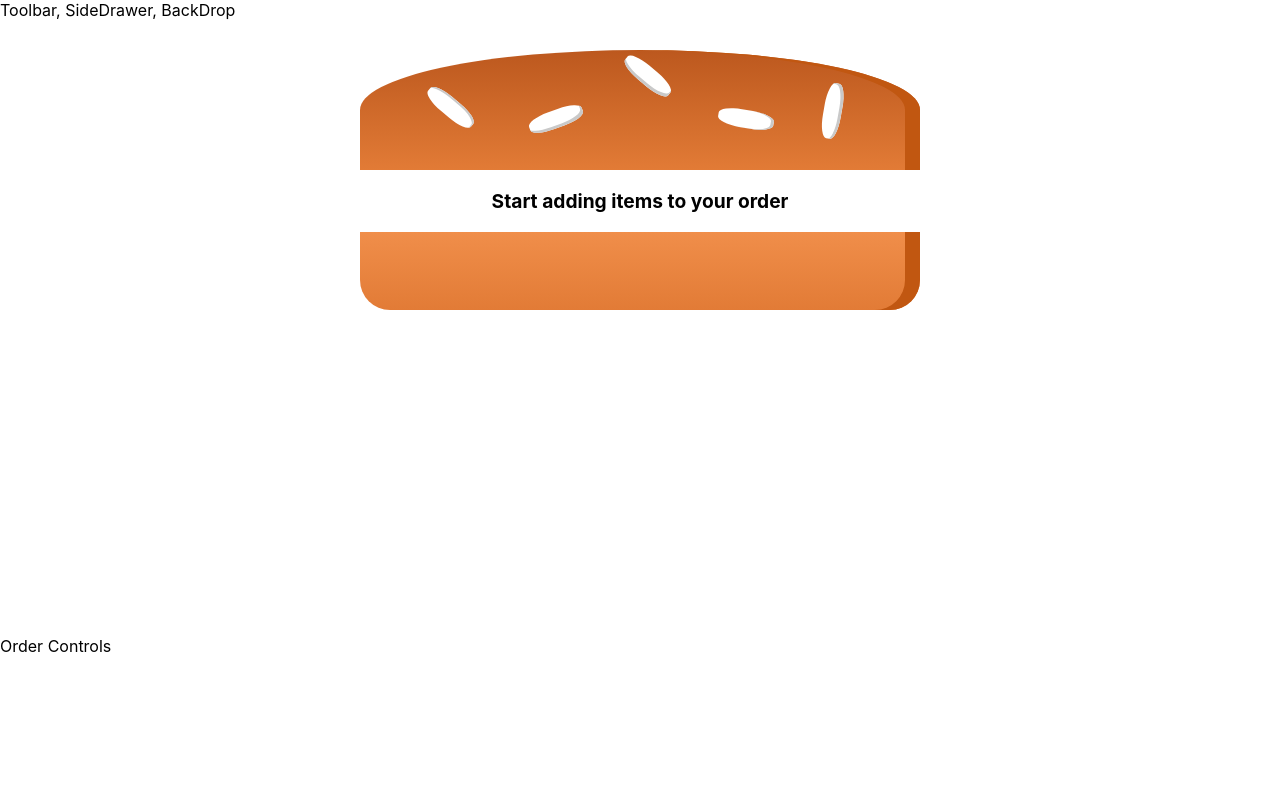
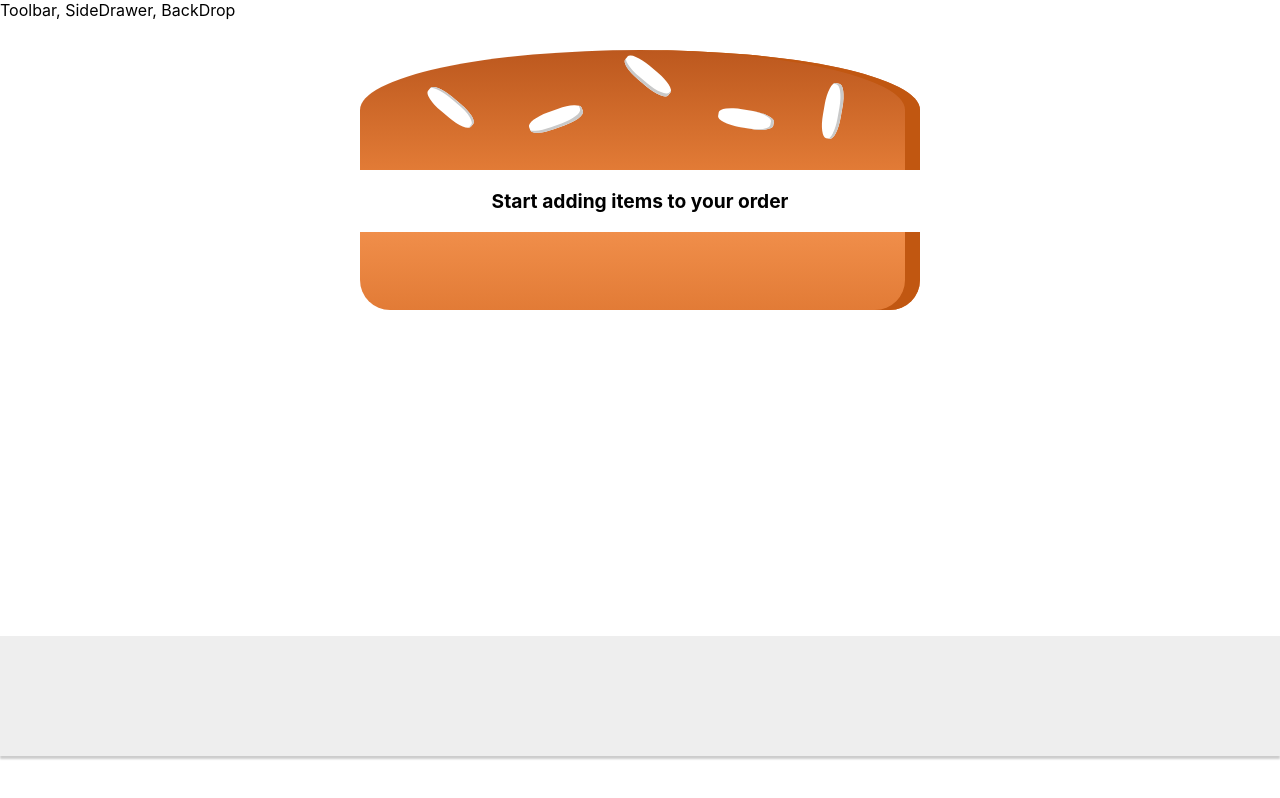
Before and after one commit to caseyr003/restaurant-online-order, a React (Create React App) app: page / in a window 1280 px wide. Built offline with nearby package versions, Linux system fonts and the light colour scheme.

Commit message:
add component for order item control

```diff
--- /dev/null
+++ b/src/components/Order/OrderControls/OrderControl/OrderControl.module.css
@@ -0,0 +1,56 @@
+.OrderControl {
+  display: flex;
+  justify-content: space-between;
+  align-items: center;
+  margin: 8px 0;
+}
+
+.OrderControl button {
+  display: block;
+  font: inherit;
+  padding: 5px;
+  margin: 0 5px;
+  width: 80px;
+  border: 1px solid #aaa;
+  cursor: pointer;
+  outline: none;
+}
+
+.OrderControl button:disabled {
+  background-color: #444;
+  border: 1px solid #333;
+  color: #ccc;
+  cursor: default;
+}
+
+.OrderControl button:hover:disabled {
+  background-color: #444;
+  color: #ccc;
+  cursor: not-allowed;
+}
+
+.Label {
+  padding: 10px;
+  font-weight: bold;
+  width: 80px;
+}
+
+.OrderControl .Less {
+  background-color: darkred;
+  color: white;
+}
+
+.OrderControl .More {
+  background-color: darkgreen;
+  color: white;
+}
+
+.OrderControl .Less:hover, .OrderControl .Less:active {
+  background-color: red;
+  color: white;
+}
+
+.OrderControl .More:hover,.OrderControl .More:active {
+  background-color: green;
+  color: white;
+}
--- /dev/null
+++ b/src/components/Order/OrderControls/OrderControls.js
@@ -0,0 +1,10 @@
+import React from 'react';
+import styles from './OrderControls.module.css'
+
+const orderControls = (props) => (
+  <div className={styles.OrderControls}>
+
+  </div>
+);
+
+export default orderControls;
--- /dev/null
+++ b/src/components/Order/OrderControls/OrderControls.module.css
@@ -0,0 +1,11 @@
+.OrderControls {
+  width: 100%;
+  height: 100px;
+  margin: auto;
+  padding: 10px 0;
+  background-color: #eee;
+  display: flex;
+  flex-flow: column;
+  align-items: center;
+  box-shadow: 0 3px 2px #ccc;
+}
--- a/src/containers/OrderBuilder/OrderBuilder.js
+++ b/src/containers/OrderBuilder/OrderBuilder.js
@@ -1,5 +1,6 @@
 import React, { Component } from 'react';
 import Order from '../../components/Order/Order';
+import OrderControls from '../../components/Order/OrderControls/OrderControls';
 
 import Aux from '../../hoc/Aux';
 
@@ -20,7 +21,7 @@ class OrderBuilder extends Component {
     return(
       <Aux>
         <Order items={this.state.items} />
-        <div>Order Controls</div>
+        <OrderControls />
       </Aux>
     );
   }
```
Also changed, not shown: src/components/Order/OrderControls/OrderControl/OrderControl.js (added, +13 -0 lines).
